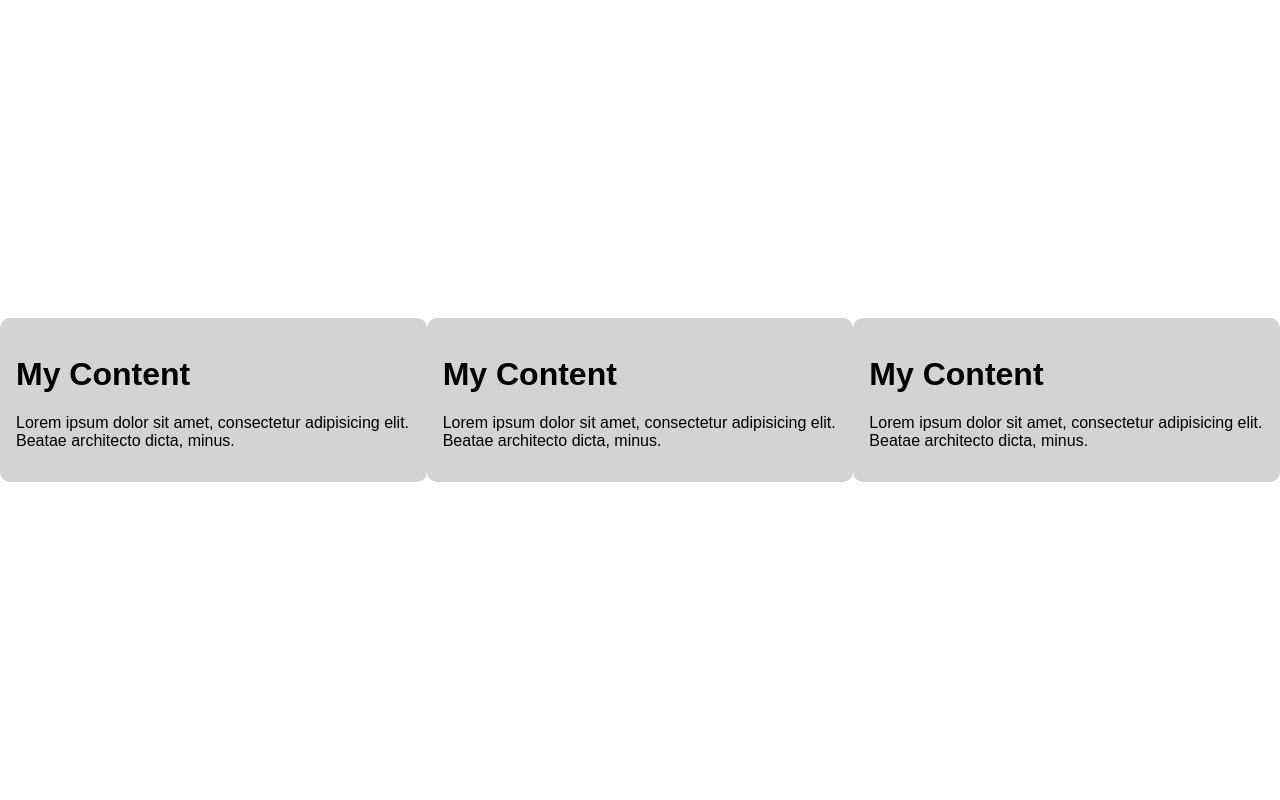
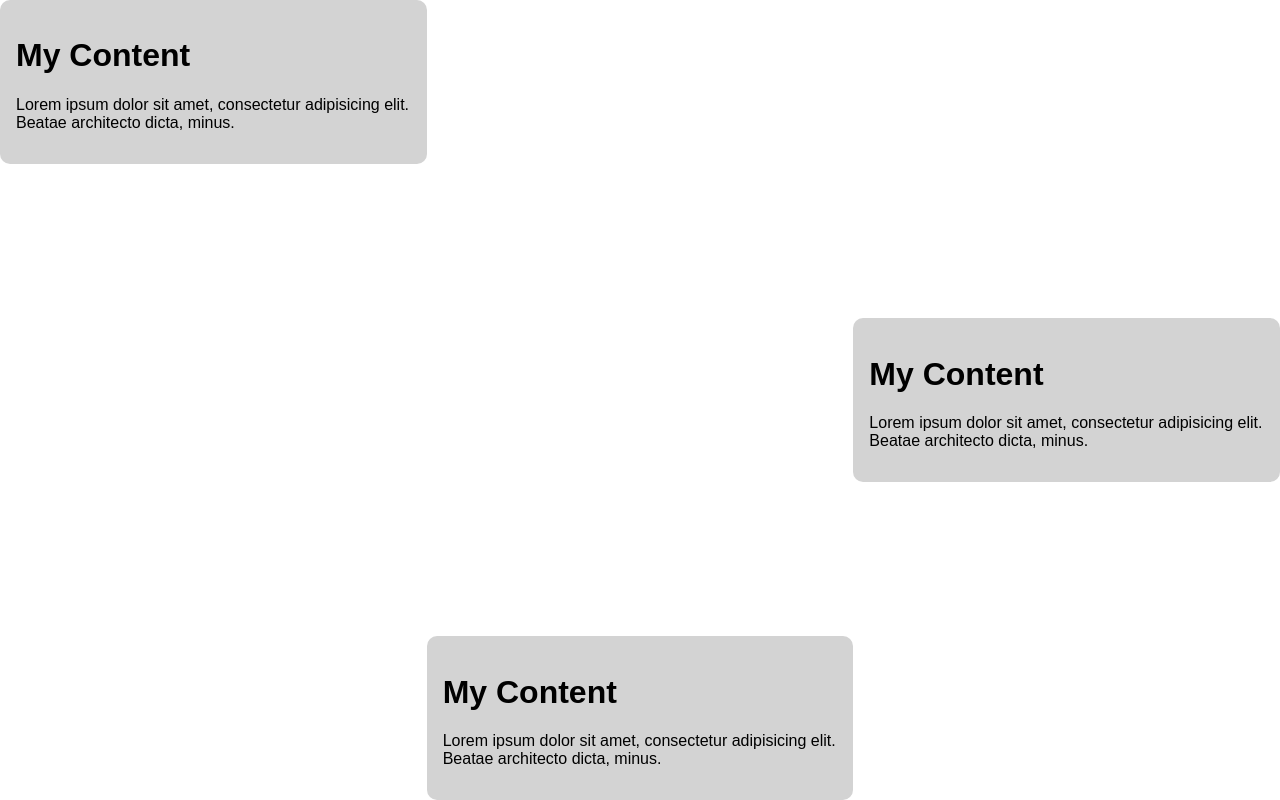
Before and after one commit to charlesmartinreed/cssgrid-positioning-examples, a website: page index.html in a window 1280 px wide. Drawn offline with Linux system fonts and the light colour scheme.

Commit message:
Demonstrate basics of aligning with grid-template-areas.

```diff
--- a/css/main.css
+++ b/css/main.css
@@ -9,8 +9,27 @@ body {
   display: grid;
   grid-template-rows: auto;
   grid-template-columns: repeat(3, auto);
-  justify-items: center;
-  align-items: center;
+
+  grid-template-areas: "item1 item2 item3";
+}
+
+#item1 {
+  grid-area: item1;
+  /* start, end, center, stretch */
+  justify-self: end;
+  align-self: start;
+}
+#item2 {
+  grid-area: item2;
+  /* start, end, center, stretch */
+  justify-self: start;
+  align-self: end;
+}
+#item3 {
+  grid-area: item3;
+  /* start, end, center, stretch */
+  justify-self: center;
+  align-self: center;
 }
 
 .container {
```
